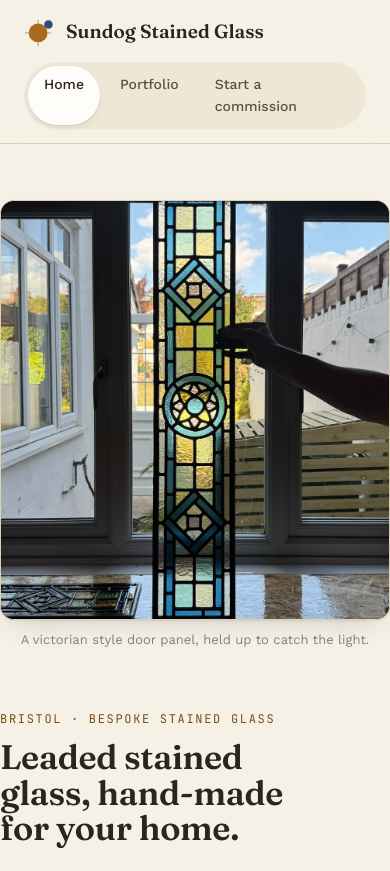
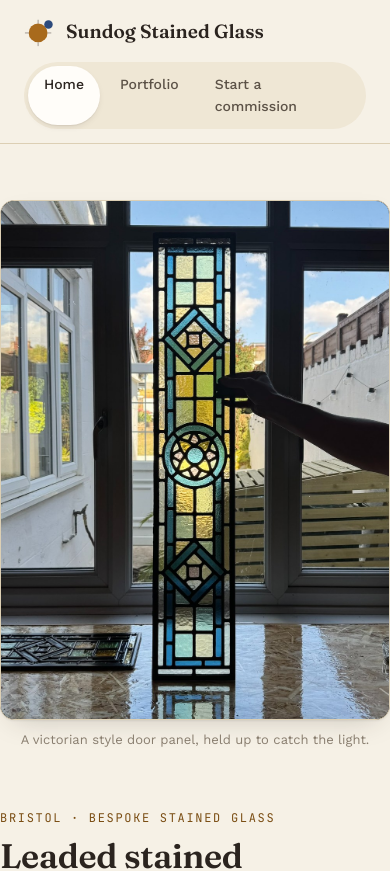
Before and after one commit to jamiewebb182-creator/Sundog, a Next.js app: page / in a window 390 px wide. Shown: the top 871 px of the page. Built offline with nearby package versions, Linux system fonts and the light colour scheme.

Commit message:
Update globals.css

```diff
--- a/app/globals.css
+++ b/app/globals.css
@@ -216,11 +216,14 @@ footer .wrap { display: flex; justify-content: space-between; flex-wrap: wrap; g
 @media (max-width: 860px) {
   .hero { grid-template-columns: 1fr; gap: 34px; }
   /* Single-column layout: the two blocks stack, so there's no text height to
-     match against — go back to a full-width, fixed-ratio, cropped image
-     (the Hero component also skips measuring below this breakpoint). */
+     match against (the Hero component also skips measuring below this
+     breakpoint) — the image just goes full width at its own natural shape. */
   .hero-art { order: -1; align-items: stretch; }
-  .hero-art .frame { width: 100%; aspect-ratio: 3 / 4; max-height: 420px; }
-  .hero-art .frame img { object-fit: cover; }
+  /* No cropping here either: aspect-ratio is explicitly cleared (it would
+     otherwise still apply from the desktop rule above) so the frame just
+     follows the photo's own real shape at full column width. */
+  .hero-art .frame { width: 100%; height: auto; aspect-ratio: unset; }
+  .hero-art .frame img { width: 100%; height: auto; object-fit: contain; }
   .gallery { grid-template-columns: 1fr 1fr; }
   .quicknav { grid-template-columns: 1fr; }
   .contact { grid-template-columns: 1fr; }
```
